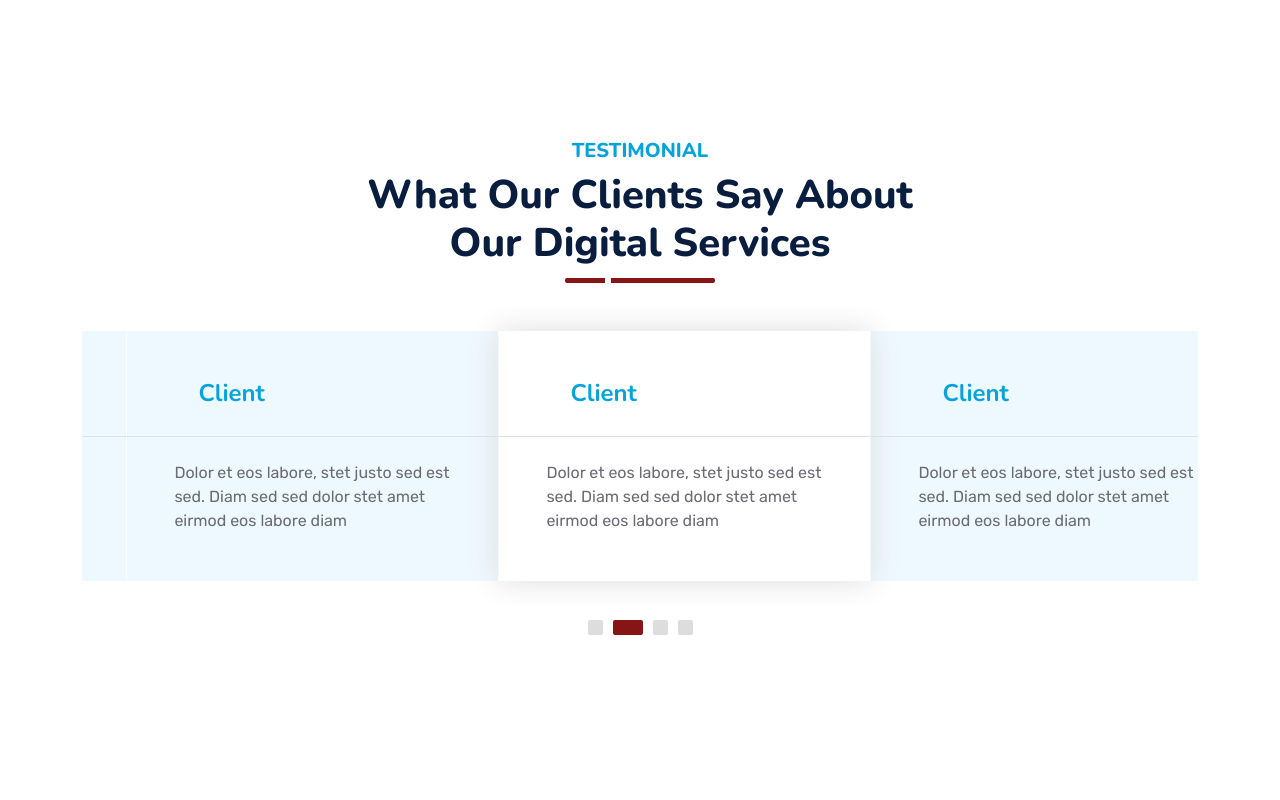
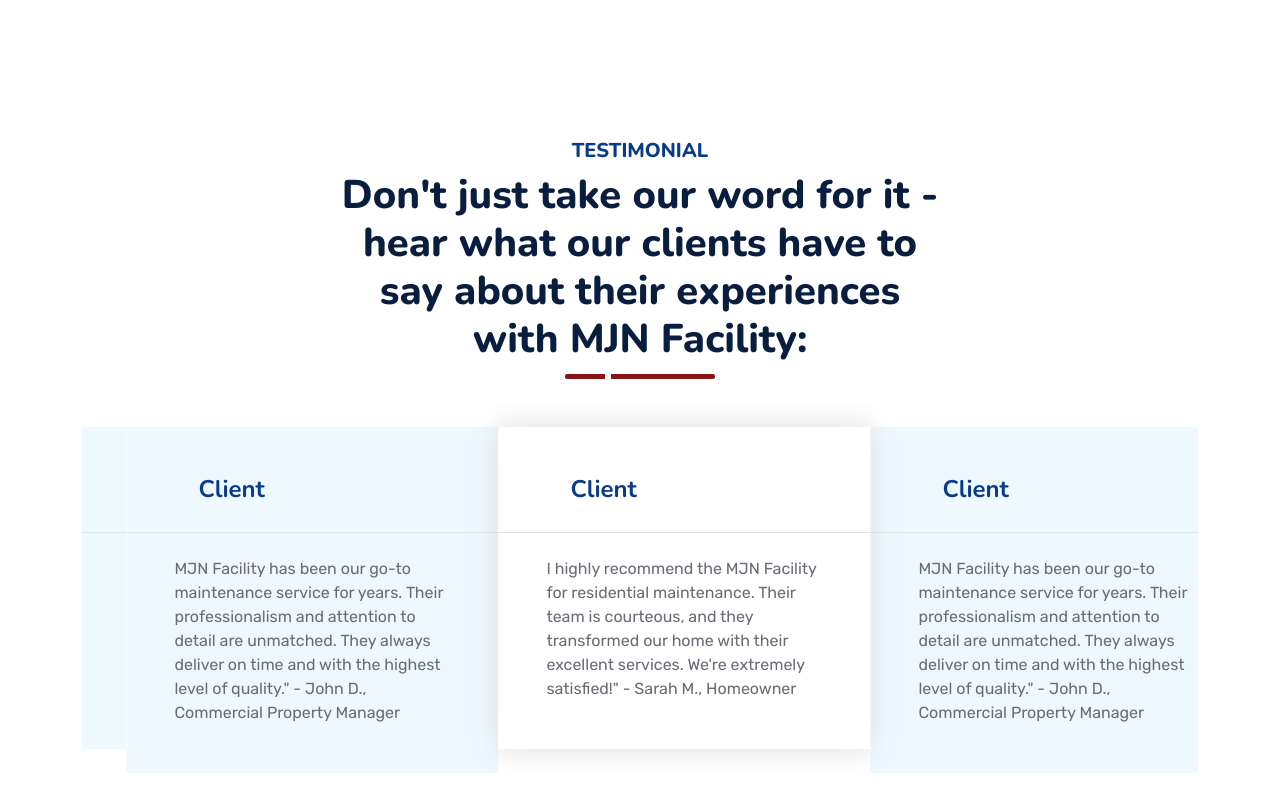
Before and after one commit to Screepho/mjnfacility, a plain HTML site: page testimonial.html in a window 1280 px wide. Shown: the part 480-1280 px from the top of the page. Drawn offline with nearby package versions, Linux system fonts and the light colour scheme.

Commit message:
Update testimonial.html

```diff
--- a/testimonial.html
+++ b/testimonial.html
@@ -194,8 +194,11 @@
           class="section-title text-center position-relative pb-3 mb-4 mx-auto"
           style="max-width: 600px"
         >
-          <h5 class="fw-bold text-primary text-uppercase">Testimonial</h5>
-          <h1 class="mb-0">What Our Clients Say About Our Digital Services</h1>
+          <h5 class="fw-bold blue-text-l text-uppercase">Testimonial</h5>
+          <h1 class="mb-0">
+            Don't just take our word for it - hear what our clients have to say
+            about their experiences with MJN Facility:
+          </h1>
         </div>
         <div
           class="owl-carousel testimonial-carousel wow fadeInUp"
@@ -204,45 +207,29 @@
           <div class="testimonial-item bg-light my-4">
             <div class="d-flex align-items-center border-bottom pt-5 pb-4 px-5">
               <div class="ps-4">
-                <h4 class="text-primary mb-1">Client</h4>
+                <h4 class="blue-text-l mb-1">Client</h4>
+                <!-- <small class="text-uppercase">Profession</small> -->
               </div>
             </div>
             <div class="pt-4 pb-5 px-5">
-              Dolor et eos labore, stet justo sed est sed. Diam sed sed dolor
-              stet amet eirmod eos labore diam
+              MJN Facility has been our go-to maintenance service for years.
+              Their professionalism and attention to detail are unmatched. They
+              always deliver on time and with the highest level of quality." -
+              John D., Commercial Property Manager
             </div>
           </div>
           <div class="testimonial-item bg-light my-4">
             <div class="d-flex align-items-center border-bottom pt-5 pb-4 px-5">
               <div class="ps-4">
-                <h4 class="text-primary mb-1">Client</h4>
+                <h4 class="blue-text-l mb-1">Client</h4>
+                <!-- <small class="text-uppercase">Profession</small> -->
               </div>
             </div>
             <div class="pt-4 pb-5 px-5">
-              Dolor et eos labore, stet justo sed est sed. Diam sed sed dolor
-              stet amet eirmod eos labore diam
-            </div>
-          </div>
-          <div class="testimonial-item bg-light my-4">
-            <div class="d-flex align-items-center border-bottom pt-5 pb-4 px-5">
-              <div class="ps-4">
-                <h4 class="text-primary mb-1">Client</h4>
-              </div>
-            </div>
-            <div class="pt-4 pb-5 px-5">
-              Dolor et eos labore, stet justo sed est sed. Diam sed sed dolor
-              stet amet eirmod eos labore diam
-            </div>
-          </div>
-          <div class="testimonial-item bg-light my-4">
-            <div class="d-flex align-items-center border-bottom pt-5 pb-4 px-5">
-              <div class="ps-4">
-                <h4 class="text-primary mb-1">Client</h4>
-              </div>
-            </div>
-            <div class="pt-4 pb-5 px-5">
-              Dolor et eos labore, stet justo sed est sed. Diam sed sed dolor
-              stet amet eirmod eos labore diam
+              I highly recommend the MJN Facility for residential maintenance.
+              Their team is courteous, and they transformed our home with their
+              excellent services. We're extremely satisfied!" - Sarah M.,
+              Homeowner
             </div>
           </div>
         </div>
```
